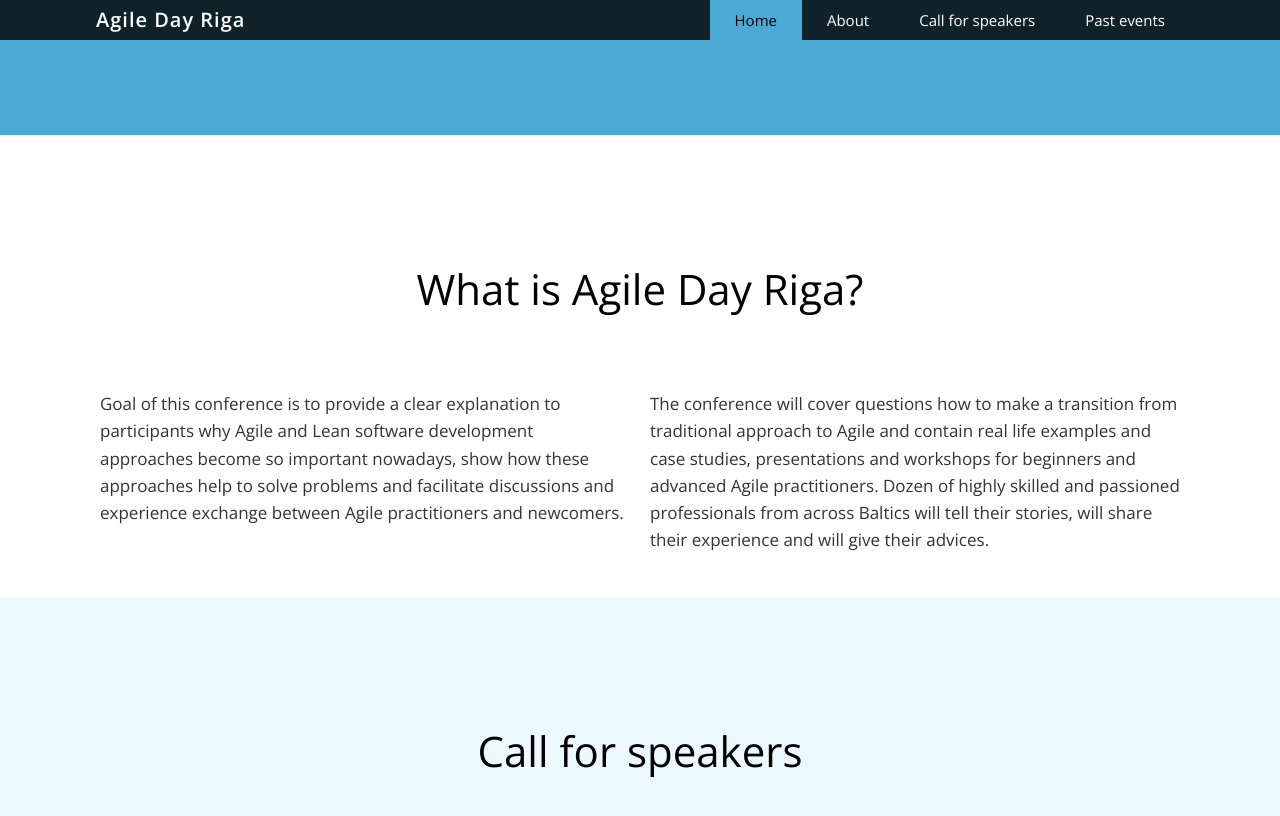
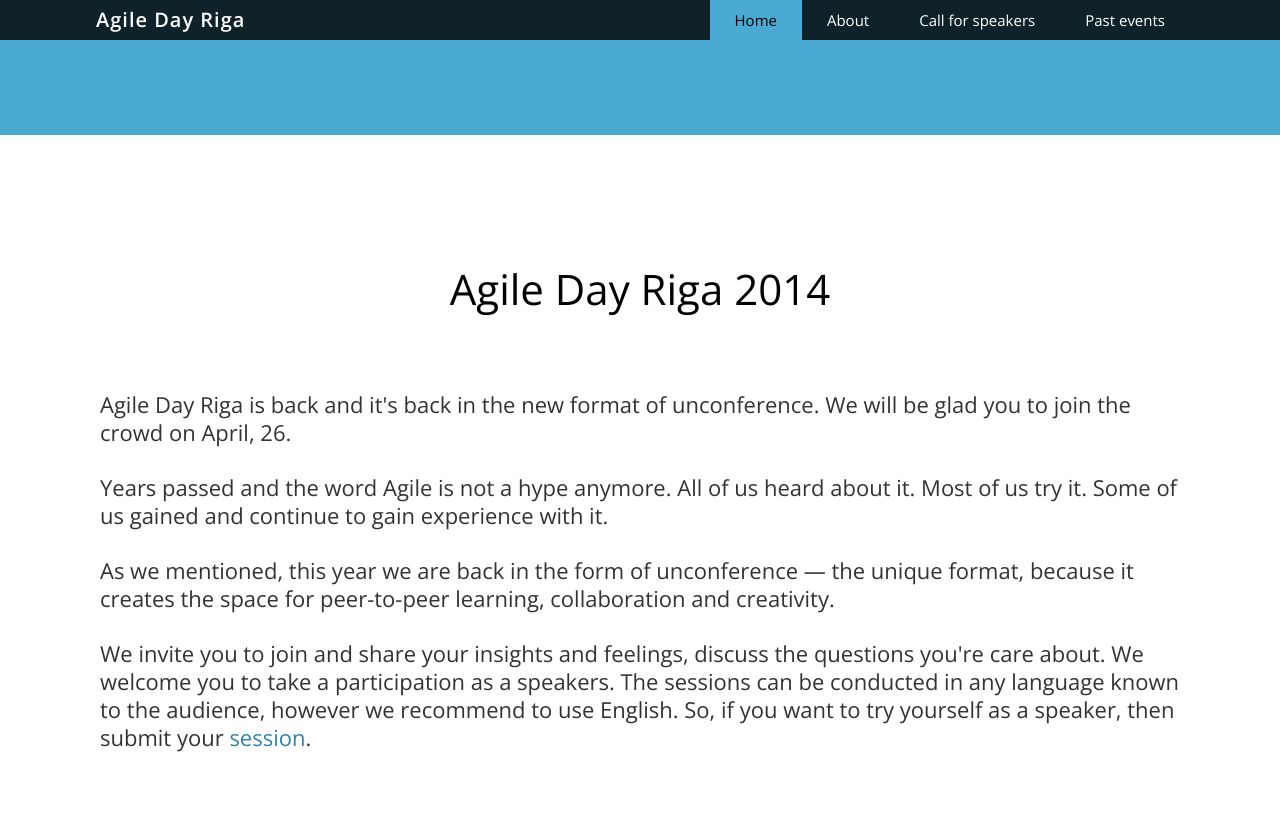
Before and after one commit to AgileLatvia/agiledayriga, a Jekyll site: the page built from index.html, in a window 1280 px wide and 1400 px high, scrolled down 653 px, cut to the strip 0-848 px from the top of the window. Shown: the top 816 px of the strip. Built offline with Jekyll 4.4.1, drawn with Linux system fonts in a browser that asks for light colours; nearby versions of some CDN libraries; Markdown is read by kramdown in place of the engine named in the settings; comment, search, counter and statistics services are not loaded; some of the changed text lies outside the part shown.

Commit message:
Template and site update 1. changed 'about' section. should be improved further. 2. added sponsor's section and the first sponsor 3. added Twitter's snippets for streams on @AgileLatvia and #ADR14 itself. 4. added Google Analytics code 5. added link to G+ page for ALV

```diff
--- a/_layouts/default.html
+++ b/_layouts/default.html
@@ -53,13 +53,24 @@
 
   <!-- The footer, social media icons, and copyright -->
   <footer class="page color-5">
+    <!-- Twitter stream -->
+    <div class="inner-page row">
+      <div class="twitter-timelines row">
+        <div class="col-md-6"><a class="twitter-timeline" href="https://twitter.com/agilelatvia" data-widget-id="439780009348046849">Tweets by @agilelatvia</a>
+        <script>!function(d,s,id){var js,fjs=d.getElementsByTagName(s)[0],p=/^http:/.test(d.location)?'http':'https';if(!d.getElementById(id)){js=d.createElement(s);js.id=id;js.src=p+"://platform.twitter.com/widgets.js";fjs.parentNode.insertBefore(js,fjs);}}(document,"script","twitter-wjs");</script>
+        </div>
+        <div class="col-md-6"><a class="twitter-timeline" href="https://twitter.com/search?q=%23adr14" data-widget-id="439780709054431233">Tweets about "#adr14"</a>
+        <script>!function(d,s,id){var js,fjs=d.getElementsByTagName(s)[0],p=/^http:/.test(d.location)?'http':'https';if(!d.getElementById(id)){js=d.createElement(s);js.id=id;js.src=p+"://platform.twitter.com/widgets.js";fjs.parentNode.insertBefore(js,fjs);}}(document,"script","twitter-wjs");</script>
+          </div>
+      </div>
+    </div> <!-- /Twitter stream -->
     <div class="inner-page row">
       <div class="col-md-6 social">
         <a href="http://twitter.com/agilelatvia/"><i class="fa fa-twitter"></i></a>
         <a href="http://www.facebook.com/agilelatvia"><i class="fa fa-facebook-square"></i></a>
         <a href="http://www.linkedin.com/groups?mostPopular=&gid=3136148"><i class="fa fa-linkedin-square"></i></a>
         <a href="http://www.youtube.com/user/AgileLatvia"><i class="fa fa-youtube-square"></i></a>
-        <!-- <a href="#"><i class="fa fa-google-plus-square"></i></a> -->
+        <a href="https://plus.google.com/117680639233625257081"><i class="fa fa-google-plus-square"></i></a>
       </div>
       <div class="col-md-6 text-right copyright">
         &copy; 2011-2014 <a href="http://agilelatvia.org" title="twitter bootstrap themes">agile latvia</a> | all rights reserved | <a href="#top" title="Got to top" class="scroll">To top <i class="fa fa-caret-up"></i></a>
@@ -88,5 +99,16 @@
 
     <!-- Main js fail. -->
   <script src="js/main.js"></script>
+
+  <script>
+  (function(i,s,o,g,r,a,m){i['GoogleAnalyticsObject']=r;i[r]=i[r]||function(){
+  (i[r].q=i[r].q||[]).push(arguments)},i[r].l=1*new Date();a=s.createElement(o),
+  m=s.getElementsByTagName(o)[0];a.async=1;a.src=g;m.parentNode.insertBefore(a,m)
+  })(window,document,'script','//www.google-analytics.com/analytics.js','ga');
+
+  ga('create', 'UA-28851742-1', 'agiledayriga.lv');
+  ga('send', 'pageview');
+
+  </script>
 </body>
 </html>
--- a/index.html
+++ b/index.html
@@ -28,9 +28,21 @@
   <!-- out page-->
   <div id="about" class="page color-4">
     <div class="inner-page">
-      <h2 class="page-headline">What is Agile Day Riga?</h2>
+      <h2 class="page-headline">Agile Day Riga 2014</h2>
+    </div>
+    <div class="inner-page row">
+      <div class="col-md-12">
+        <p class="lead">Agile Day Riga is back and it's back in the new format of unconference. We will be glad you to join the crowd on April, 26.</p>
+        <p class="lead">Years passed and the word Agile is not a hype anymore. All of us heard about it. Most of us try it. Some of us gained and continue to gain experience with it.</p>
+        <p class="lead">As we mentioned, this year we are back in the form of unconference — the unique format, because it creates the space for peer-to-peer learning, collaboration and creativity.</p>
+        <p class="lead">We invite you to join and share your insights and feelings, discuss the questions you're care about. We welcome you to take a participation as a speakers. The sessions can be conducted in any language known to the audience, however we recommend to use English. So, if you want to try yourself as a speaker, then submit your <a href="http://agiledayriga.lv/index.html#cfs">session</a>.</p>
+      </div>
     </div>
 
+
+    <div class="inner-page">
+      <h3>What is Agile Day Riga?</h2>
+    </div>
     <!-- about -->
     <div class="inner-page row">
       <div class="col-md-6">
@@ -40,6 +52,18 @@
         <p>The conference will cover questions how to make a transition from traditional approach to Agile and contain real life examples and case studies, presentations and workshops for beginners and advanced Agile practitioners. Dozen of highly skilled and passioned professionals from across Baltics will tell their stories, will share their experience and will give their advices.</p>
       </div>
     </div> <!-- /about -->
+
+    <!-- sponsors -->
+    <div class="inner-page">
+      <h2 class="page-headline">Our gratitude to</h2>
+    </div>
+    <div class="inner-page row">
+      <div class="col-md-4"></div>
+      <div class="col-md-4">
+        <a href="http://www.axioma.lv/" target="_blank"><img src="/img/sponsors/axioma.png"></a>
+      </div>
+      <div class="col-md-4"></div>
+    </div> <!-- /sponsors -->
   </div>
 
   <div id="cfs" class="page color-3">
```
Also changed, not shown: _includes/social.html (added, +35 -0 lines), img/sponsors/axioma.png (added).
